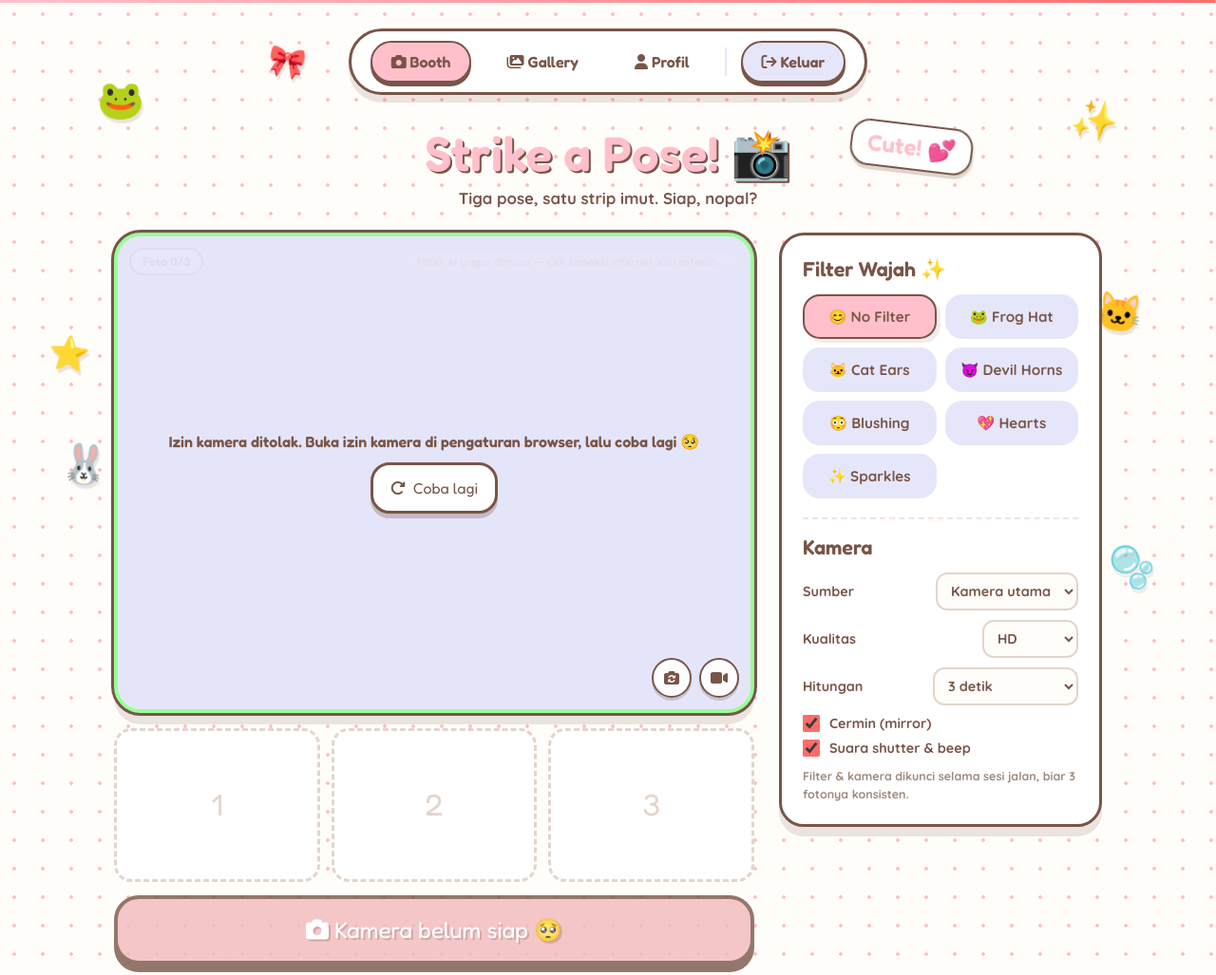
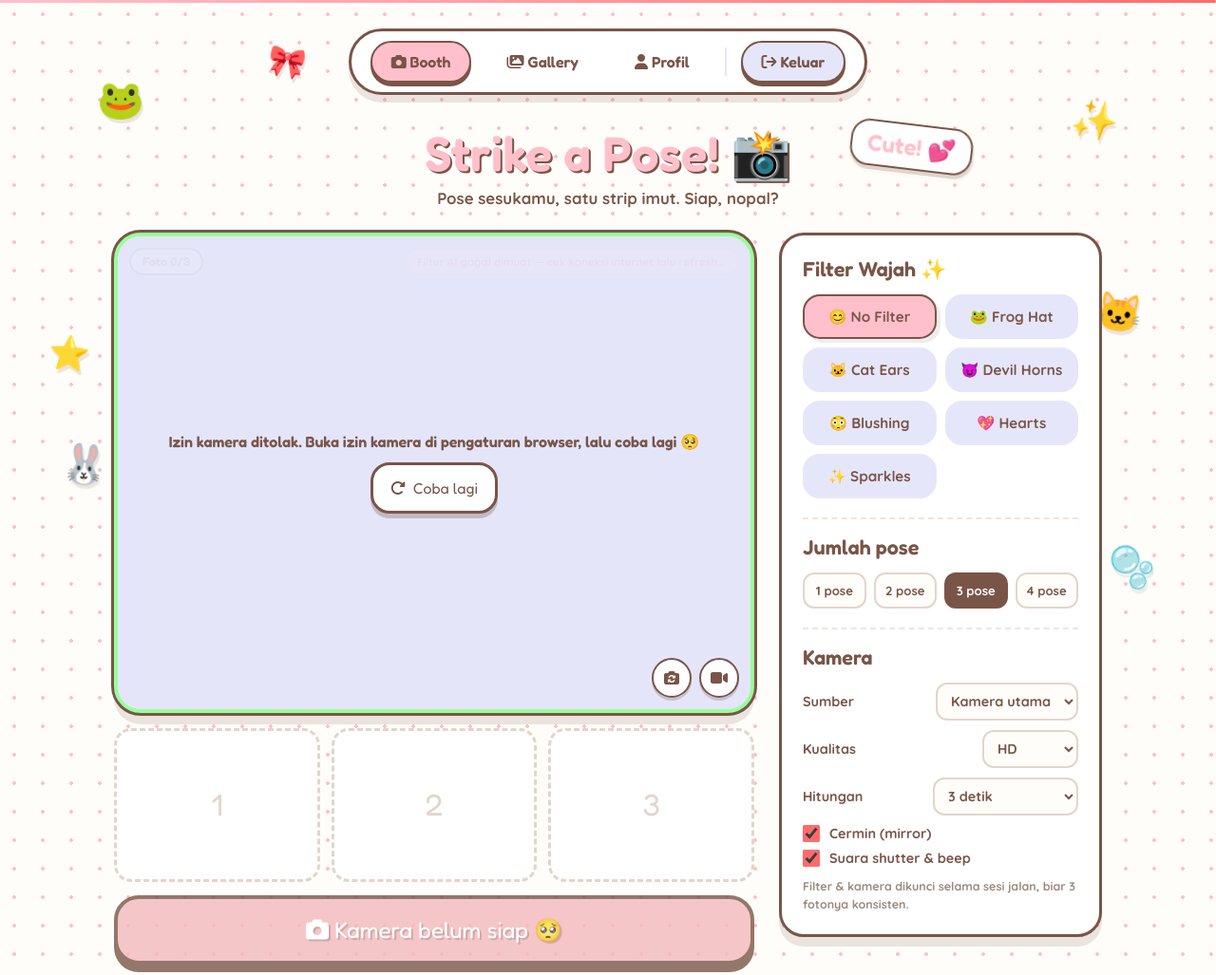
Before and after one commit to zafaranal29-jpg/amphibooth, a Laravel app: page /booth in a window 1280 px wide. Shown: the top 1027 px of the page at 95% size. Run offline with Laravel 12, Linux system fonts and the light colour scheme; a user stored in the database is signed in; data comes from the database, SQL or seed files in the repository; some libraries are stand-ins or nearby versions.

Commit message:
feat(booth): pilih jumlah pose 1-4 per strip (+ prune jangan makan thumbnail)
Sebelumnya strip selalu 3 pose karena jumlahnya dipaku di JS dan layout yang
diizinkan server cuma 'strip3'. Sekarang:

- Panel pengaturan punya pilihan 1/2/3/4 pose. Slot foto, progress
  ("Foto 0/4"), label tombol jepret ("Mulai Sesi (4 foto)"), nama file
  unduhan (amphibooth-strip4-...), dan tinggi lembar semuanya ikut.
- Ganti jumlah pose saat sudah ada foto -> konfirmasi dulu, karena sesinya
  direset. Tombol pose dikunci selama sesi jalan.
- Server: LAYOUTS dapat strip1/strip2/strip4 (strip3 + "single" lama tetap
  ada biar data gallery lama kebaca), validasi menerima layout baru dan
  sampai 4 foto.

Sekalian benerin bug yang ketemu waktu bersih-bersih file: `photos:prune`
menghapus thumbnail strip yang masih hidup, karena thumbnail tidak punya
baris DB dan namanya (thumb_<nama>.jpg) tidak dicocokkan sama sekali.
Sekarang prune mengenali thumbnail lewat nama dasarnya, jadi thumbnail
strip hidup aman dan thumbnail yatim tetap dibersihkan.

Verifikasi: klik 1/2/3/4 pose -> jumlah slot, nomor, progress, label, dan
penanda data-poses benar; render strip 1 pose = 700x679, 4 pose = 700x2074;
simpan 4 pose lewat UI beneran -> server balas success, DB berisi
layout=strip4 + 4 baris photos, gallery menampilkan badge "Strip 4 pose".
HP 390/360 dengan 4 slot: tidak ada scroll horizontal, tombol jepret tetap
kelihatan. Tes 58 lulus (termasuk tes baru layout 1/2/4, penolakan 4-foto
di layout 2 pose, layout lama 'single', dan prune vs thumbnail).

```diff
--- a/app/Http/Controllers/CollageController.php
+++ b/app/Http/Controllers/CollageController.php
@@ -61,12 +61,12 @@ class CollageController extends Controller
     public function store(Request $request): JsonResponse
     {
         $data = $request->validate([
-            'layout' => ['required', Rule::in(['strip3'])],
+            'layout' => ['required', Rule::in(['strip1', 'strip2', 'strip3', 'strip4'])],
             'frame' => ['required', Rule::in(Collage::FRAMES)],
             'frame_color' => ['nullable', 'string', 'regex:/^#[0-9a-fA-F]{6}$/'],
             'caption' => ['nullable', 'string', 'max:80'],
             'date_stamp' => ['nullable', 'boolean'],
-            'shots' => ['required', 'array', 'min:1', 'max:3'],
+            'shots' => ['required', 'array', 'min:1', 'max:4'],
             'shots.*' => ['required', 'string'],
             'sheet' => ['required', 'string'],
             'thumb' => ['nullable', 'string'],
--- a/app/Models/Collage.php
+++ b/app/Models/Collage.php
@@ -32,7 +32,11 @@ class Collage extends Model
      * @var array<string, array{shots: int, label: string}>
      */
     public const LAYOUTS = [
-        'strip3' => ['shots' => 3, 'label' => 'Strip 3'],
+        'strip1' => ['shots' => 1, 'label' => 'Strip 1 pose'],
+        'strip2' => ['shots' => 2, 'label' => 'Strip 2 pose'],
+        'strip3' => ['shots' => 3, 'label' => 'Strip 3 pose'],
+        'strip4' => ['shots' => 4, 'label' => 'Strip 4 pose'],
+        // Layout lama (dipakai data gallery yang sudah tersimpan).
         'single' => ['shots' => 1, 'label' => 'Foto Tunggal'],
     ];
 
--- a/public/css/booth.css
+++ b/public/css/booth.css
@@ -382,6 +382,56 @@ body {
     grid-template-columns: repeat(3, 1fr);
     gap: 12px;
     margin: 16px 0 14px;
+}
+
+/* Jumlah slot mengikuti pilihan "jumlah pose". */
+.slot-strip[data-poses="1"] {
+    grid-template-columns: 1fr;
+}
+
+.slot-strip[data-poses="2"] {
+    grid-template-columns: repeat(2, 1fr);
+}
+
+.slot-strip[data-poses="4"] {
+    grid-template-columns: repeat(4, 1fr);
+    gap: 8px;
+}
+
+/* Pickers jumlah pose (panel pengaturan). */
+.pose-row {
+    display: grid;
+    grid-template-columns: repeat(4, minmax(0, 1fr));
+    gap: 8px;
+    margin: 6px 0 14px;
+}
+
+.btn-pose {
+    font-family: 'Quicksand', sans-serif;
+    font-weight: 700;
+    font-size: 0.82rem;
+    padding: 9px 4px;
+    color: #795548;
+    background-color: #FFFDF9;
+    border: 2px solid #E3D5CB;
+    border-radius: 12px;
+    cursor: pointer;
+    transition: all 0.15s ease;
+}
+
+.btn-pose:hover {
+    border-color: #795548;
+}
+
+.btn-pose.active {
+    color: #FFFFFF;
+    background-color: #795548;
+    border-color: #795548;
+}
+
+.btn-pose:disabled {
+    opacity: 0.5;
+    cursor: not-allowed;
 }
 
 .slot {
--- a/public/js/booth.js
+++ b/public/js/booth.js
@@ -19,8 +19,9 @@
     const appConfig = JSON.parse(document.getElementById('app-config').textContent);
     const csrfToken = document.querySelector('meta[name="csrf-token"]').content;
 
-    const SHOT_COUNT = 3;
-    const LAYOUT = 'strip3';
+    const DEFAULT_SHOTS = 3;
+    const MAX_SHOTS = 4;
+    // Layout dikirim ke server; jumlahnya ikut pilihan "jumlah pose".
     const PAUSE_BETWEEN_SHOTS = 850;
 
     /*
@@ -96,7 +97,8 @@
         // ---------- STATE ----------
         const state = {
             phase: 'setup',       // setup | capturing | finish | result
-            shots: new Array(SHOT_COUNT).fill(null),
+            shots: new Array(DEFAULT_SHOTS).fill(null),
+            poses: DEFAULT_SHOTS, // jumlah pose per strip (1-4)
             filter: 'none',
             frame: 'polaroid',
             frameColor: '#ffb3c7',
@@ -547,11 +549,16 @@
             progressEl.textContent = text;
         }
 
+        /** Jumlah pose aktif untuk sesi ini (1-4). */
+        function shotCount() {
+            return state.poses;
+        }
+
         function updateShutterLabel() {
             const filled = state.shots.filter(Boolean).length;
 
             if (state.phase === 'setup' && filled === 0) {
-                shutterLabel.textContent = 'Mulai Sesi (3 foto)';
+                shutterLabel.textContent = 'Mulai Sesi (' + shotCount() + ' foto)';
                 return;
             }
 
@@ -568,16 +575,27 @@
                 button.disabled = locked;
             });
 
+            document.querySelectorAll('[data-poses]').forEach(function (button) {
+                button.disabled = locked;
+            });
+
             [cameraSelect, qualitySelect, timerSelect, mirrorToggle].forEach(function (el) {
                 el.disabled = locked;
             });
         }
 
         function renderSlots() {
+            const total = shotCount();
+
             slotEls.forEach(function (slot, index) {
-                const shot = state.shots[index];
+                const aktif = index < total;
+                const shot = aktif ? state.shots[index] : null;
                 const img = slot.querySelector('img');
 
+                // Slot di luar jumlah pose disembunyikan (bukan dihapus, biar
+                // markup-nya tetap satu sumber dan animasinya tidak bikin ulang).
+                slot.hidden = !aktif;
+                slot.classList.toggle('hidden', !aktif);
                 slot.classList.toggle('filled', Boolean(shot));
                 slot.classList.remove('capturing');
 
@@ -603,7 +621,50 @@
             });
 
             const filled = state.shots.filter(Boolean).length;
-            setProgress('Foto ' + Math.min(filled + (state.phase === 'capturing' ? 1 : 0), SHOT_COUNT) + '/' + SHOT_COUNT);
+            setProgress('Foto ' + Math.min(filled + (state.phase === 'capturing' ? 1 : 0), total) + '/' + total);
+        }
+
+        /** Ganti jumlah pose (1-4). Foto yang sudah ada ikut direset. */
+        function setPoses(poses) {
+            const total = Math.max(1, Math.min(MAX_SHOTS, parseInt(poses, 10) || DEFAULT_SHOTS));
+
+            if (state.phase !== 'setup') {
+                toast('Jumlah pose cuma bisa diganti di langkah awal ya 💗', true);
+                return;
+            }
+
+            if (total === state.poses) {
+                return;
+            }
+
+            if (state.shots.some(Boolean)) {
+                const lanjut = window.confirm(
+                    'Ganti jadi ' + total + ' pose? Foto yang sudah dijepret akan dihapus.'
+                );
+
+                if (!lanjut) {
+                    return;
+                }
+            }
+
+            state.poses = total;
+            state.shots = new Array(total).fill(null);
+
+            slotStrip.dataset.poses = String(total);
+
+            document.querySelectorAll('[data-poses]').forEach(function (button) {
+                const active = parseInt(button.dataset.poses, 10) === total;
+                button.classList.toggle('active', active);
+                button.setAttribute('aria-pressed', active ? 'true' : 'false');
+            });
+
+            renderSlots();
+
+            if (state.phase === 'setup' && !state.cameraOff) {
+                shutterLabel.textContent = 'Mulai Sesi (' + total + ' foto)';
+            }
+
+            toast('Siap! ' + total + ' pose per strip 💗');
         }
 
         // ----------------------------------------------
@@ -631,7 +692,7 @@
                 slot.classList.toggle('capturing', i === index);
             });
 
-            setProgress('Bersiap foto ' + (index + 1) + '/' + SHOT_COUNT);
+            setProgress('Bersiap foto ' + (index + 1) + '/' + shotCount());
             shutterLabel.textContent = 'Pose ' + (index + 1) + '... 📸';
 
             await wait(index === 0 ? 450 : PAUSE_BETWEEN_SHOTS);
@@ -675,7 +736,7 @@
 
             const filled = state.shots.filter(Boolean).length;
 
-            if (filled >= SHOT_COUNT) {
+            if (filled >= shotCount()) {
                 await wait(520);
                 enterFinish();
                 return;
@@ -763,8 +824,8 @@
                 return;
             }
 
-            if (list.length > SHOT_COUNT) {
-                toast('Kebanyakan! Dipakai ' + SHOT_COUNT + ' foto pertama aja ya 💗');
+            if (list.length > shotCount()) {
+                toast('Kebanyakan! Dipakai ' + shotCount() + ' foto pertama aja ya 💗');
             }
 
             // Slot kosong diisi dulu; kalau sudah penuh, yang lama tertimpa.
@@ -780,7 +841,7 @@
             state.busy = true;
             let ok = 0;
 
-            for (let i = 0; i < Math.min(list.length, SHOT_COUNT); i++) {
+            for (let i = 0; i < Math.min(list.length, shotCount()); i++) {
                 try {
                     const source = await loadImageFile(list[i]);
                     state.shots[order[i]] = shotFromImage(source);
@@ -806,7 +867,7 @@
 
             const filled = state.shots.filter(Boolean).length;
 
-            if (filled >= SHOT_COUNT) {
+            if (filled >= shotCount()) {
                 await wait(420);
                 enterFinish();
             }
@@ -1086,6 +1147,22 @@
             state.sound = soundToggle.checked;
         });
 
+        // Jumlah pose per strip (1-4). Default 3, dan penanda di markup
+        // disinkronkan di sini biar tidak ada dua sumber kebenaran.
+        document.querySelectorAll('[data-poses]').forEach(function (button) {
+            button.addEventListener('click', function () {
+                setPoses(button.dataset.poses);
+            });
+        });
+
+        slotStrip.dataset.poses = String(state.poses);
+
+        document.querySelectorAll('[data-poses]').forEach(function (button) {
+            const active = parseInt(button.dataset.poses, 10) === state.poses;
+            button.classList.toggle('active', active);
+            button.setAttribute('aria-pressed', active ? 'true' : 'false');
+        });
+
         cameraSelect.addEventListener('change', startCamera);
         qualitySelect.addEventListener('change', startCamera);
 
@@ -1170,7 +1247,7 @@
 
         function resetSession() {
             state.phase = 'setup';
-            state.shots = new Array(SHOT_COUNT).fill(null);
+            state.shots = new Array(shotCount()).fill(null);
             state.busy = false;
             state.savedCollage = null;
 
@@ -1181,8 +1258,8 @@
             lockSetup(false);
             shutter.disabled = false;
             restartButton.hidden = true;
-            shutterLabel.textContent = 'Mulai Sesi (3 foto)';
-            setProgress('Foto 1/3');
+            shutterLabel.textContent = 'Mulai Sesi (' + shotCount() + ' foto)';
+            setProgress('Foto 1/' + shotCount());
 
             if (window.faceFilter && window.faceFilter.setFilter) {
                 window.faceFilter.setFilter(state.filter);
@@ -1322,7 +1399,7 @@
                         'X-CSRF-TOKEN': csrfToken
                     },
                     body: JSON.stringify({
-                        layout: LAYOUT,
+                        layout: 'strip' + shotCount(),
                         frame: state.frame,
                         frame_color: state.frameColor,
                         caption: state.caption,
@@ -1427,7 +1504,7 @@
                 return;
             }
 
-            const name = 'amphibooth-strip3-' + new Date().toISOString().slice(0, 10) + '.jpg';
+            const name = 'amphibooth-strip' + shotCount() + '-' + new Date().toISOString().slice(0, 10) + '.jpg';
 
             sheet.toBlob(function (blob) {
                 if (!blob) {
@@ -1527,7 +1604,7 @@
                 shutter.disabled = false;
                 shutterLabel.textContent = state.shots.some(Boolean)
                     ? 'Lanjut Jepret 📸'
-                    : 'Mulai Sesi (3 foto)';
+                    : 'Mulai Sesi (' + shotCount() + ' foto)';
                 loadingText.style.display = 'none';
                 video.style.display = 'block';
             }
@@ -1550,6 +1627,7 @@
             enterFinish: enterFinish,
             renderStrip: renderStrip,
             resetSession: resetSession,
+            setPoses: setPoses,
             setShot: function (index, canvas) {
                 const thumb = coverCanvas(canvas, 320, 240);
                 state.shots[index] = { canvas: canvas, thumbUrl: thumb.toDataURL('image/jpeg', 0.8) };
--- a/resources/views/booth.blade.php
+++ b/resources/views/booth.blade.php
@@ -42,7 +42,7 @@
         <header class="header-title" data-anim-group>
             <h1>Strike a Pose! 📸</h1>
             <p>
-                Tiga pose, satu strip imut.
+                Pose sesukamu, satu strip imut.
                 @if (! ($demo ?? false))
                     Siap, <span id="nama-user">{{ auth()->user()->name }}</span>?
                 @else
@@ -126,6 +126,11 @@
                         <img alt="" hidden>
                         <span class="slot-retake"><i class="fa-solid fa-rotate-left"></i> Ulangi</span>
                     </button>
+                    <button class="slot hidden" type="button" data-anim-fade data-slot="3" aria-label="Foto 4">
+                        <span class="slot-num">4</span>
+                        <img alt="" hidden>
+                        <span class="slot-retake"><i class="fa-solid fa-rotate-left"></i> Ulangi</span>
+                    </button>
                 </div>
 
                 <div class="shutter-row">
@@ -168,6 +173,15 @@
                         <button class="btn-filter" data-filter="blush">😳 Blushing</button>
                         <button class="btn-filter" data-filter="heart">💖 Hearts</button>
                         <button class="btn-filter" data-filter="sparkle">✨ Sparkles</button>
+                    </div>
+
+                    <h3 class="panel-subtitle">Jumlah pose</h3>
+
+                    <div class="pose-row" id="pose-row" role="group" aria-label="Jumlah pose per strip">
+                        <button class="btn-pose" data-poses="1" type="button">1 pose</button>
+                        <button class="btn-pose" data-poses="2" type="button">2 pose</button>
+                        <button class="btn-pose active" data-poses="3" type="button">3 pose</button>
+                        <button class="btn-pose" data-poses="4" type="button">4 pose</button>
                     </div>
 
                     <h3 class="panel-subtitle">Kamera</h3>
--- a/resources/views/landing.blade.php
+++ b/resources/views/landing.blade.php
@@ -54,7 +54,7 @@
                 <h1>Photo booth imut<br><span class="hero-accent">langsung di browser</span></h1>
 
                 <p class="hero-lead">
-                    Tiga pose jadi satu strip cantik. Pilih dari <strong>16 frame</strong>,
+                    1–4 pose jadi satu strip cantik. Pilih dari <strong>16 frame</strong>,
                     pakai filter yang ngikutin gerak kepala, lalu simpan ke gallery kamu.
                 </p>
 
```
Also changed, not shown: app/Console/Commands/PruneOrphanPhotos.php (+13 -0 lines), tests/Feature/CollageTest.php (+86 -1 lines), README.md.
